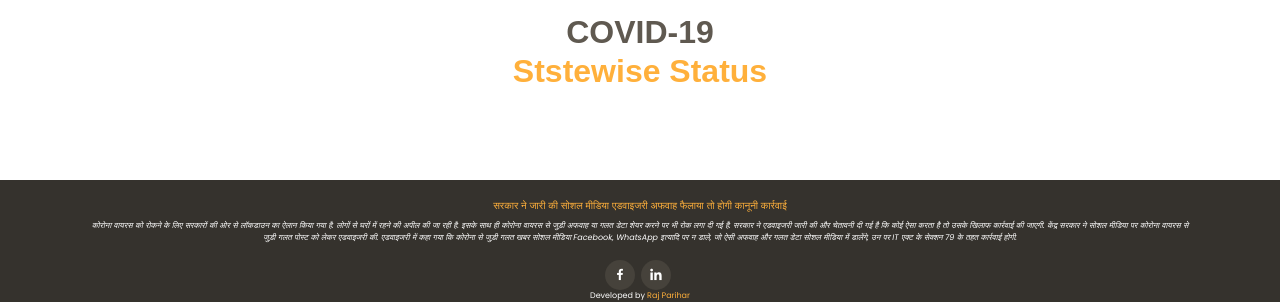
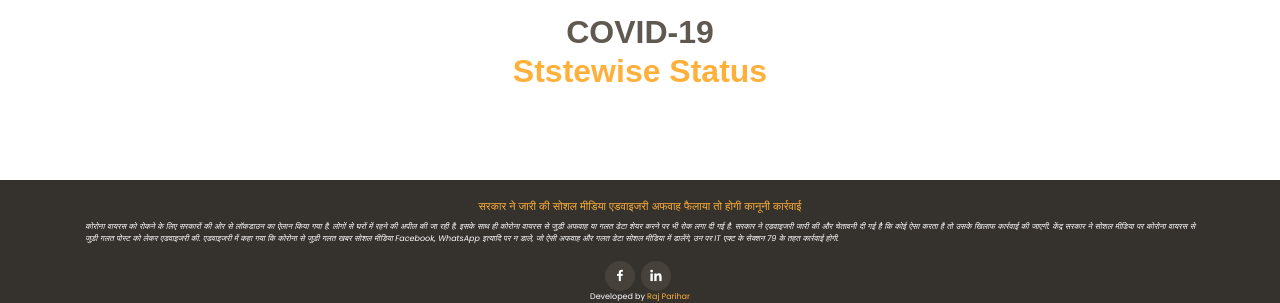
Before and after one commit to RajP7Jowa/krashishakti, a PHP site: page / in a window 1280 px wide. Shown: the part 3210-3513 px from the top of the page. Run offline with PHP 8.4, Linux system fonts and the light colour scheme; some libraries are stand-ins or nearby versions.

Commit message:
Update style.css

```diff
--- a/assets/css/style.css
+++ b/assets/css/style.css
@@ -1495,7 +1495,7 @@ section {
 }
 
 #footer h3 {
-  font-size: 10px;
+  font-size: 11px;
   color: #ffb03b;
   position: relative;
   padding: 0;
@@ -1506,6 +1506,7 @@ section {
   font-size: 8px;
   font-style: italic;
   padding: 0;
+  text-align: justify;  text-justify: inter-word;
 }
 
 #footer .social-links a {
```
